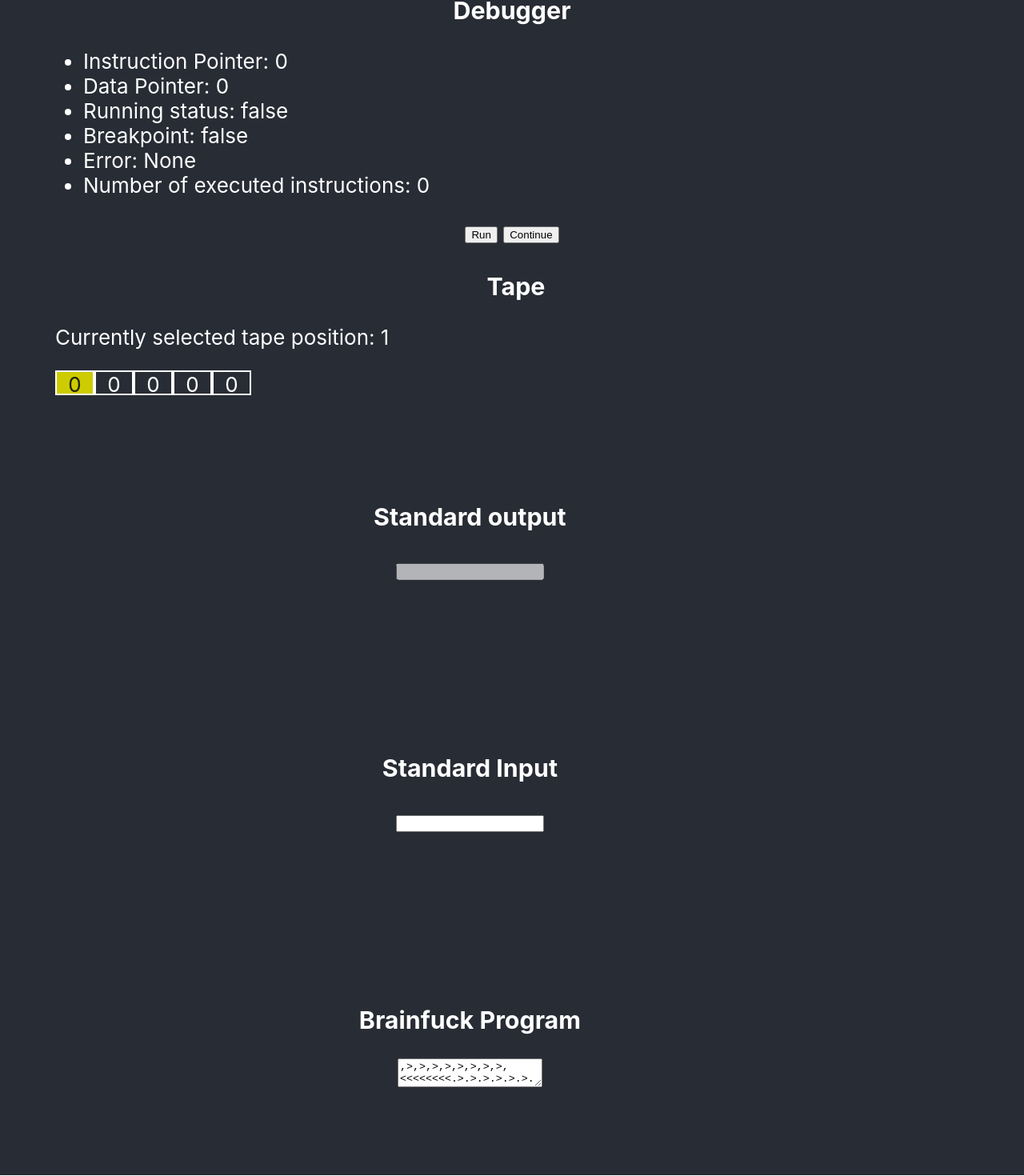
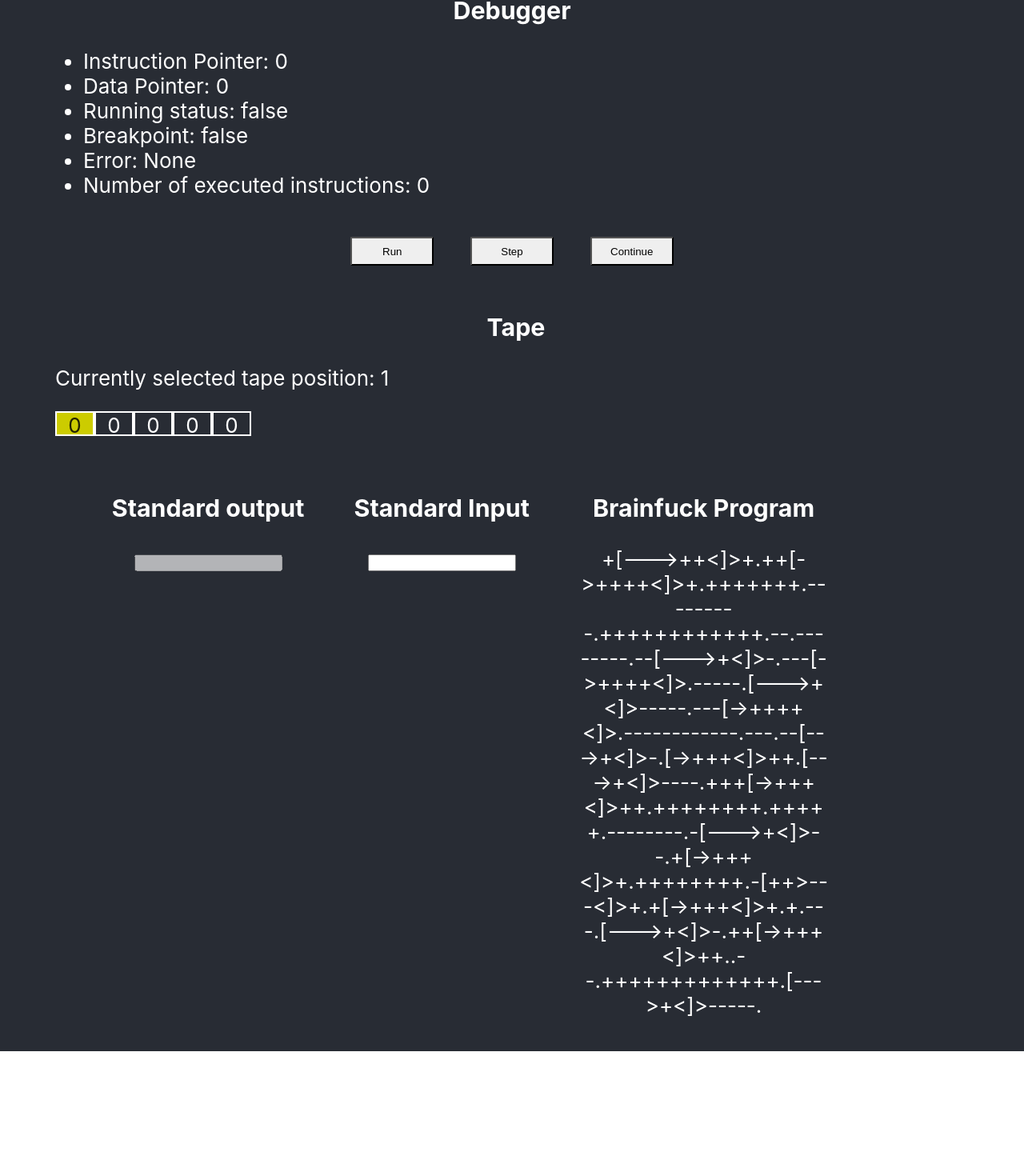
Before and after one commit to OmegaPointZero/BFDebug, a React (Create React App) app: page / in a window 1280 px wide. Shown: the part 710-2180 px from the top of the page at 80% size. After the commit the page ends 2028 px from the top, so only its background shows below. Built offline with nearby package versions, Linux system fonts and the light colour scheme.

Commit message:
All main features are functional! The debugger visualizes the tape, provides state information on the program such as current instruction and data pointers, has functional and fixed input/output, comes with a preloaded program but allows the user to update/input their own program.

```diff
--- a/src/App.js
+++ b/src/App.js
@@ -7,7 +7,7 @@
     <div className="App noOverflow">
         <header className="App-header">
         <h1>
-          The <code>BrainFuck</code> Debugger - version 0.9.2
+          The <code>BrainFuck</code> Debugger - version 0.9.9
         </h1>
         <h3>Debugger features</h3>
         <p>
--- a/src/debugger.js
+++ b/src/debugger.js
@@ -8,10 +8,12 @@
     constructor(props){
         super(props);
         this.state = {
-            program: ",>,>,>,>,>,>,>,>,<<<<<<<<.>.>.>.>.>.>.>.>.", /* fixed for now, will load into memory via user input later */
+            program: "+[--->++<]>+.++[->++++<]>+.+++++++.---------.++++++++++++.--.--------.--[--->+<]>-.---[->++++<]>.-----.[--->+<]>-----.---[->++++<]>.------------.---.--[--->+<]>-.[->+++<]>++.[--->+<]>----.+++[->+++<]>++.++++++++.+++++.--------.-[--->+<]>--.+[->+++<]>+.++++++++.-[++>---<]>+.+[->+++<]>+.+.---.[--->+<]>-.++[->+++<]>++..--.+++++++++++++.[--->+<]>-----.", /* fixed for now, will load into memory via user input later */
             eip: 0, /* instruction pointer, to replace the broken for loop */
             dp: 0, /* Data pointer, where on the tape we are */
+            inp: 0, /* Input pointer: index of where to read from the input, implemented to make it easy to reset */
             running: false, /* whether or not the debugger is running, will be used to implement breakpoints later */
+            step: false, /* Step through the debugger, one instruction at a time */
             tape: new Array(30000).fill(0),
             debugging_memory: 4, /* Don't display all 30,000 cells at once, only the number of cells outlined in debugging memory. For now, that is a fixed value until we can update state somewhat-synchronously */
             error: "None",
@@ -29,7 +31,9 @@
     }
 
     handleProgramChange(event){
-        this.setState({input: event.target.value});
+        console.log('handling program change')
+        console.log(event.target.textContent)
+        this.setState({program: event.target.textContent});
     }
 
     increment_tape = (index) => {
@@ -70,9 +74,9 @@
 
     write_char_to_tape(){
         var input = this.state.input;
-        var num = input.charCodeAt(0);
+        var inputPointer = this.state.inp
+        var num = input.charCodeAt(inputPointer);
         var index= this.state.dp
-        console.log(`input: ${input}\nnum: ${num}`)
         const newTape = [
             ...this.state.tape.slice(0, index),
             num,
@@ -80,13 +84,13 @@
         ]
         this.setState({
             tape: newTape,
-            input: input.slice(1,)
+            inp: inputPointer +1
         })
     }
     componentDidUpdate(){
         var that = this;
         setTimeout(function(){
-            if(that.state.running === true){
+            if(that.state.running === true || that.state.step === true){
                 that.run_debugger();
             }
         }, 81);
@@ -96,10 +100,16 @@
         this.setState({
             eip:0,
             dp:0,
+            inp: 0,
             tape: new Array(30000).fill(0),
             running:true,
             error:"None",
+            output: ""
         })
+    }
+
+    step(){
+        this.setState({step: true})
     }
 
     continue_from_breakpoint(){
@@ -177,6 +187,10 @@
             default:
                 break;
         }
+
+        if(this.state.step === true){
+            this.setState({running:false, step: false});
+        }
         if(eip === this.state.program.length){
             this.setState({running: false});
         } else {
@@ -190,8 +204,10 @@
 
             <DebugInfo eip={this.state.eip} dp={this.state.dp} runningStatus={this.state.running} errorMessage={this.state.error} error={this.state.error} execNum={this.state.execNum} breakpoint={this.state.breakpoint}/>
             <div className="debugOptions">
-                <button id="run" onClick={() => {this.start_debugger()}}>Run</button>&nbsp;
+                <button id="run" onClick={() => {this.start_debugger()}}>Run</button>
+                <button id="step" onClick={() => {this.step()}}>Step</button>
                 <button id="continue" onClick={() => {this.continue_from_breakpoint()}}>Continue</button>
+
             </div>
             <TapeDisplay tape={this.state.tape} order={this.state.debugging_memory} dp={this.state.dp} />
             <div className="inline">
@@ -203,7 +219,9 @@
                     </div>
                     <div className="inputFieldContainer">
                         <h3>Brainfuck Program</h3>
-                        <textarea id="programInput" type="text" value={this.state.program} onChange={this.handleProgramChange} />
+                        <div contentEditable="true" suppressContentEditableWarning={true} id="programInput" type="text" onInput={this.handleProgramChange}>
+                            {this.state.program}
+                        </div>
                     </div>
                 </div>
             </div>
--- a/src/index.css
+++ b/src/index.css
@@ -72,14 +72,32 @@
 }
 
 /*This one*/
-.inputFieldContainer{
-    min-width: 45%;
-    max-width: 81%;
-    margin: 9%;
-    position: relative;
+@media(max-width: 480px){
+    .inputFieldContainer{
+        min-width: 45%;
+        max-width: 81%;
+        margin: 3%;
+        position: relative;
+    }
+}
+
+@media(min-width: 481px){
+    .inputFieldContainer{
+        max-width: 30%;
+        margin: 3%;
+        position: relative;
+    }
+
 }
 
 .inline{
     display: inline-block;
     width: 100%;
 }
+
+button{
+    margin: 2%;
+    width: 9%;
+    min-height: 36px;
+    border-radius: 3%;
+}
```
Also changed, not shown: 1 other file (tests, documents, lock files or other folders).
